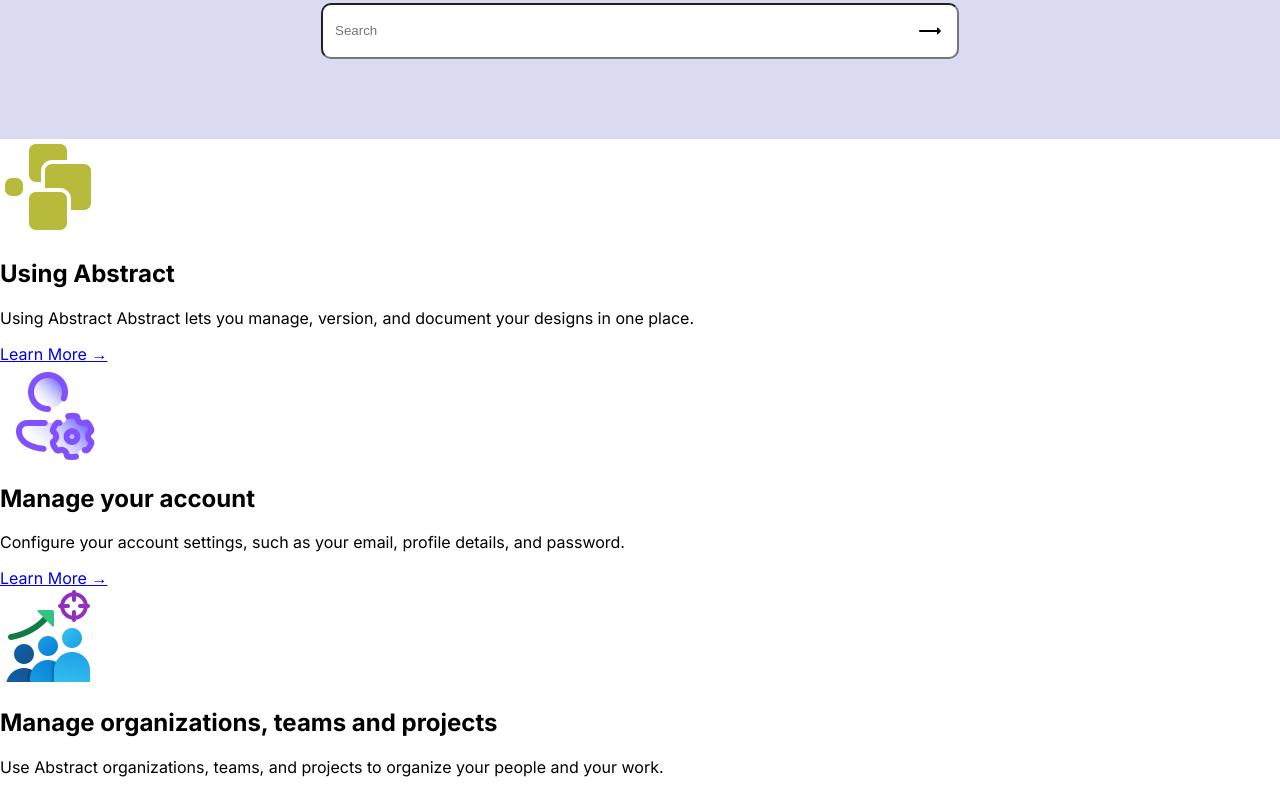
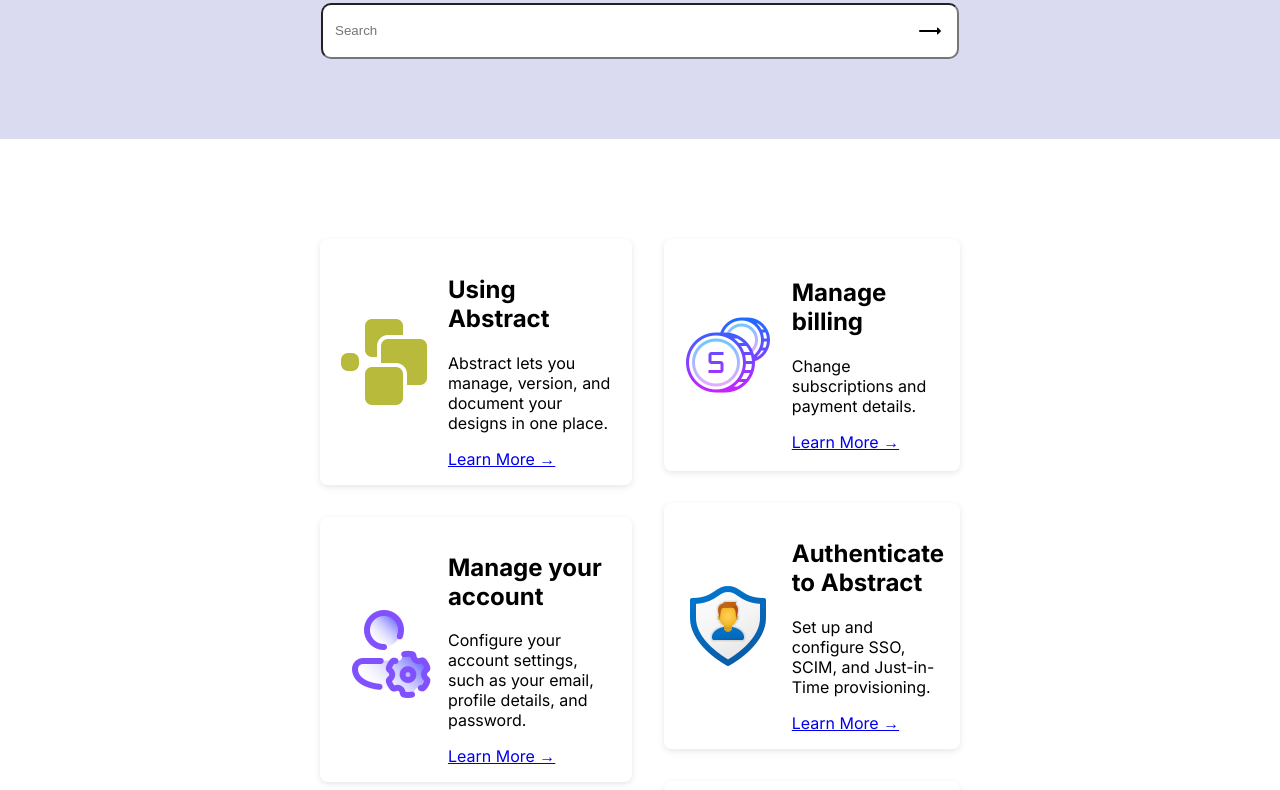
Before and after one commit to MarcosPerez16/abstract-UI-project, a plain HTML site: page index.html in a window 1280 px wide. Shown: the part 379-1169 px from the top of the page. Drawn offline with Linux system fonts and the light colour scheme.

Commit message:
Created two columns in HTML so I could easily use flexbox to achieve a 2 column, 3 row layout for the features. Added hover effect

```diff
--- a/index.html
+++ b/index.html
@@ -45,13 +45,14 @@
     <!-- MAIN -->
 
     <main class="features">
+        <div class="features__column">
             <div class="feature">
                 <img src="./images/icons8-abstract-96.png" alt="abstract use" class="feature__icon">
                 <div class="feature__text">
                     <h2 class="feature__title">Using Abstract</h2>
                     <p class="feature__description">
-                    Using Abstract
-                    Abstract lets you manage, version, and document your designs in one place.</p>
+                        Abstract lets you manage, version, and document your designs in one place.
+                    </p>
                     <a href="#" class="feature__link">Learn More →</a>
                 </div>
             </div>
@@ -60,7 +61,8 @@
                 <div class="feature__text">
                     <h2 class="feature__title">Manage your account</h2>
                     <p class="feature__description">
-                    Configure your account settings, such as your email, profile details, and password.</p>
+                        Configure your account settings, such as your email, profile details, and password.
+                    </p>
                     <a href="#" class="feature__link">Learn More →</a>
                 </div>
             </div>
@@ -69,16 +71,21 @@
                 <div class="feature__text">
                     <h2 class="feature__title">Manage organizations, teams and projects</h2>
                     <p class="feature__description">
-                    Use Abstract organizations, teams, and projects to organize your people and your work.</p>
+                        Use Abstract organizations, teams, and projects to organize your people and your work.
+                    </p>
                     <a href="#" class="feature__link">Learn More →</a>
                 </div>
             </div>
+        </div>
+
+        <div class="features__column">
             <div class="feature">
                 <img src="./images/icons8-billing-96.png" alt="manage billing" class="feature__icon">
                 <div class="feature__text">
                     <h2 class="feature__title">Manage billing</h2>
                     <p class="feature__description">
-                    Change subscriptions and payment details.</p>
+                        Change subscriptions and payment details.
+                    </p>
                     <a href="#" class="feature__link">Learn More →</a>
                 </div>
             </div>
@@ -87,7 +94,8 @@
                 <div class="feature__text">
                     <h2 class="feature__title">Authenticate to Abstract</h2>
                     <p class="feature__description">
-                    Set up and configure SSO, SCIM, and Just-in-Time provisioning.</p>
+                        Set up and configure SSO, SCIM, and Just-in-Time provisioning.
+                    </p>
                     <a href="#" class="feature__link">Learn More →</a>
                 </div>
             </div>
@@ -96,12 +104,18 @@
                 <div class="feature__text">
                     <h2 class="feature__title">Abstract support</h2>
                     <p class="feature__description">
-                    Get in touch with a human.</p>
+                        Get in touch with a human.
+                    </p>
                     <a href="#" class="feature__link">Learn More →</a>
                 </div>
             </div>
+        </div>
+    </main>
 
-    </main>
+
+    <footer class="footer">
+        FOOTER
+    </footer>
 
 </body>
 
--- a/styles.css
+++ b/styles.css
@@ -141,16 +141,32 @@ html {
 }
 
 /* MAIN */
-/* continue working on main section content with flexbox */
 
 .features {
+  display: flex;
+  justify-content: center;
+  gap: 2rem;
+  padding: 100px 400px;
+}
+
+.features__column {
+  display: flex;
+  flex-direction: column;
+  gap: 2rem;
 }
 
 .feature {
+  background-color: #fff; /* Optional: to visually separate cards */
+  padding: 1rem;
+  border-radius: 8px;
+  box-shadow: 0 2px 6px rgba(0, 0, 0, 0.1); /* Optional: for style */
+  display: flex;
+  align-items: center;
+  gap: 1rem;
+  transition: all 0.5s;
+  min-height: 200px;
 }
 
-.feature__icon {
+.feature:hover {
+  background-color: #dadbf1;
 }
-
-.feature-text {
-}
```
Lines whose indentation alone changed are shown as unchanged.
